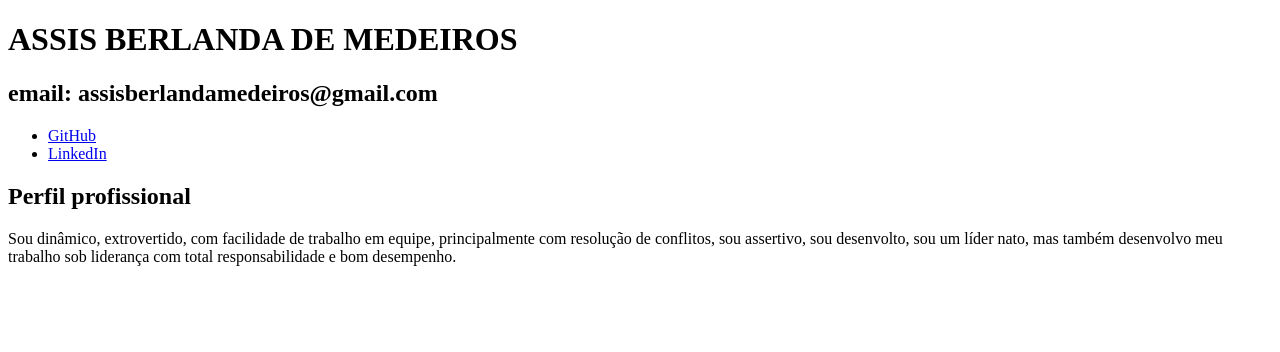
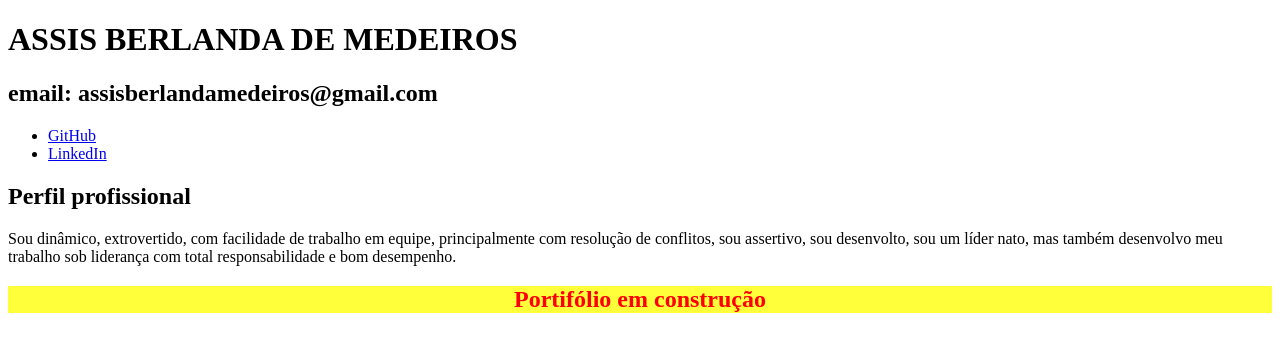
Before and after one commit to assisberlanda/assisberlanda.github.io, a plain HTML site: page index.html in a window 1280 px wide. Drawn offline with Linux system fonts and the light colour scheme.

Commit message:
adciona portifólio em construção

```diff
--- a/index.html
+++ b/index.html
@@ -15,6 +15,13 @@ Um índice com links internos para as diferentes seções do seu portfólio. -->
     <meta http-equiv="X-UA-Compatible" content="IE=edge">
     <meta name="viewport" content="width=device-width, initial-scale=1.0">
     <title>Meu Portifólio</title>
+    <style>
+        footer {
+            text-align: center;
+            background-color: rgba(255, 255, 0, 0.773);
+            color: red;
+        }
+    </style>
 </head>
 <body>
     <h1>ASSIS BERLANDA DE MEDEIROS</h1>
@@ -27,6 +34,9 @@ Um índice com links internos para as diferentes seções do seu portfólio. -->
         <p>Sou dinâmico, extrovertido, com facilidade de trabalho em equipe, principalmente com resolução de conflitos, sou assertivo, sou desenvolto, sou um líder nato, mas também desenvolvo meu trabalho sob liderança com total responsabilidade e bom desempenho.</p>
 
 </body>
+<footer>
+    <h2>Portifólio em construção</h2>
+</footer>
 </html>
 
 <!-- exercicio para GitHub Pages Fundamentos bloco 3 em: https://app.betrybe.com/course/fundamentals/introducao-a-html-e-css/html-css-estruturas-de-pagina/43afcfb3-f3c5-4dc0-b60f-fab893d76cd3/exercicios/714e9da3-8d21-44a2-8590-e328d8dcdd8b/colocando-seu-portfolio-web-para-o-mundo-ver/aae51585-d976-4700-9c0c-9a94fda86f0b?use_case=next_button
```
